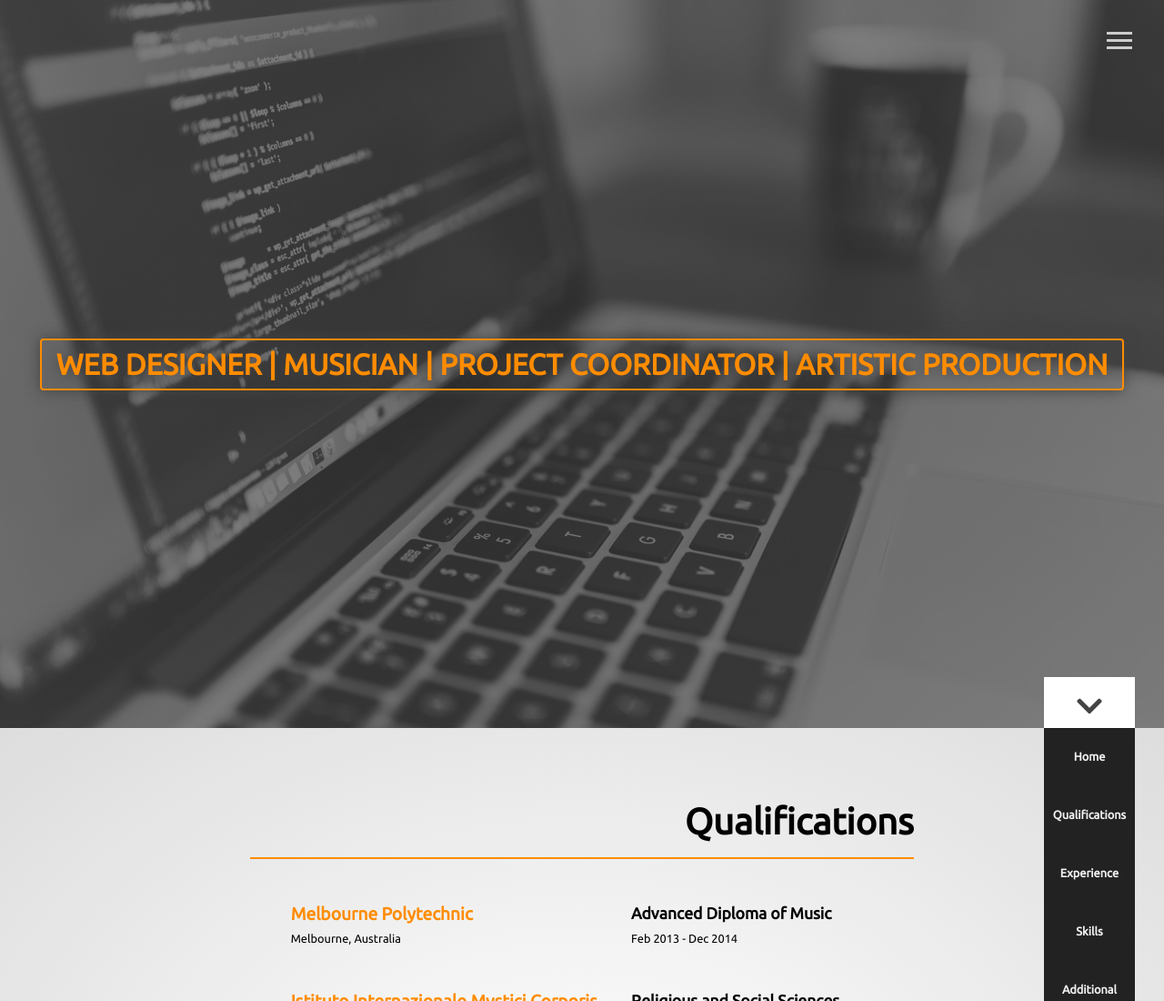
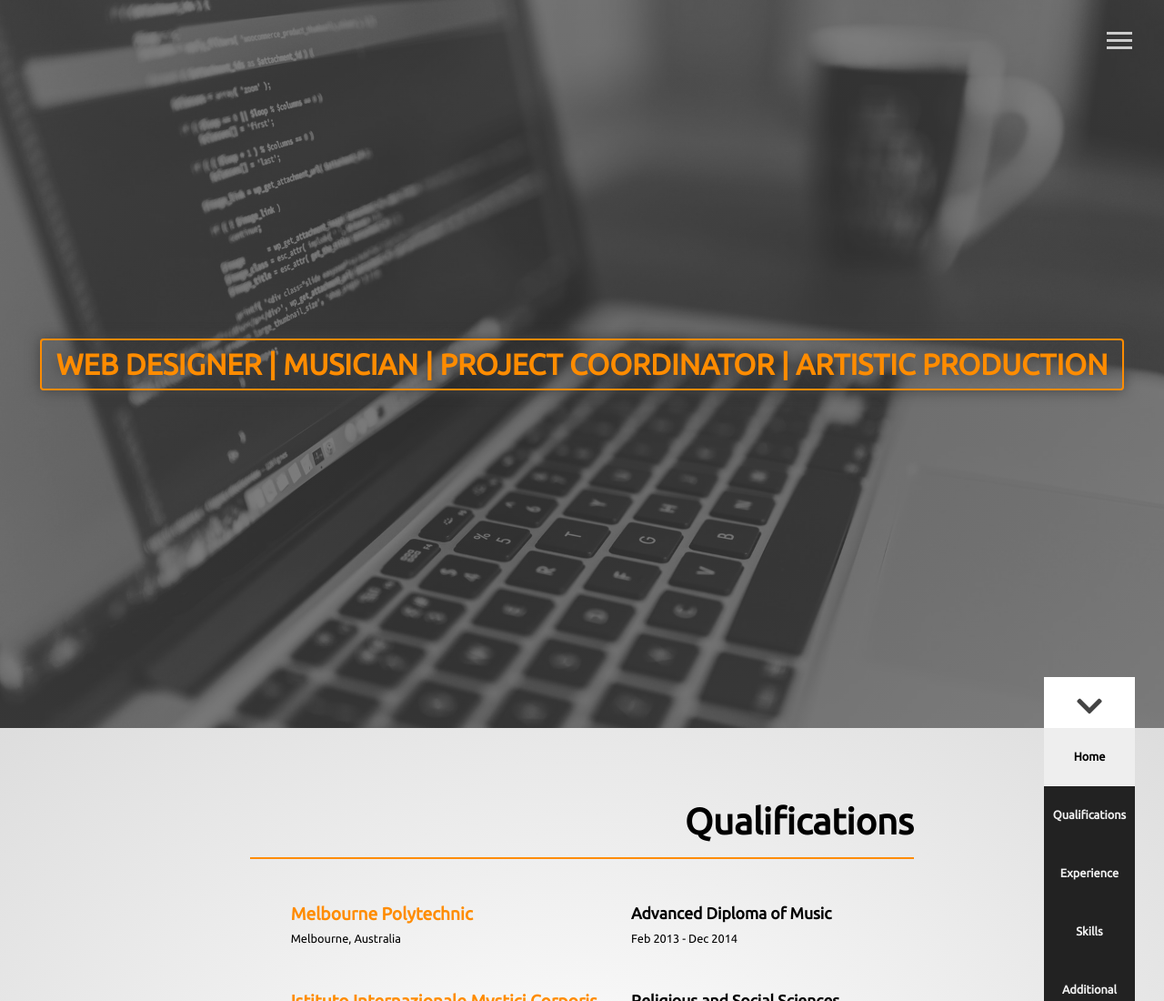
Before and after one commit to nachospada/resume, a plain HTML site: page index.html in a window 1280 px wide. Shown: the top 1100 px of the page at 91% size. Drawn offline with nearby package versions, Linux system fonts and the light colour scheme.

Commit message:
Add files via upload

```diff
--- a/css/style.css
+++ b/css/style.css
@@ -13,6 +13,11 @@ html {
 body {
     font-family: Ubuntu;
     margin: 0;
+}
+
+a {
+    color: #000;
+    text-decoration: none;
 }
 
 /* MENU BUTTON */
@@ -65,7 +70,7 @@ body {
     margin: 0;
 }
 
-#navbar a {
+.btn {
   display: block;
   color: #f2f2f2;
   text-align: center;
@@ -74,7 +79,7 @@ body {
   transition: all .2s ease-out;
 }
 
-#navbar a:hover {
+.active, #navbar a:hover {
   background-color: #eee;
   color: black;
 }
--- a/index.html
+++ b/index.html
@@ -10,11 +10,11 @@
 <body>
    <nav id="navbar">
       <ul>
-          <a href="#first-section"><li>Home</li></a>
-          <a href="#second-section"><li>Qualifications</li></a>
-          <a href="#third-section"><li>Experience</li></a>
-          <a href="#fourth-section"><li>Skills</li></a>
-          <a href="#fifth-section"><li>Additional</li></a>
+          <a href="#first-section" class="btn"><li>Home</li></a>
+          <a href="#second-section" class="btn active"><li>Qualifications</li></a>
+          <a href="#third-section" class="btn"><li>Experience</li></a>
+          <a href="#fourth-section" class="btn"><li>Skills</li></a>
+          <a href="#fifth-section" class="btn"><li>Additional</li></a>
       </ul>
    </nav>
 
@@ -559,7 +559,10 @@
             </table>
         </div>
    </div>
-
+   <script
+  src="https://code.jquery.com/jquery-3.3.1.js"
+  integrity="sha256-2Kok7MbOyxpgUVvAk/HJ2jigOSYS2auK4Pfzbm7uH60="
+  crossorigin="anonymous"></script>
    <script src="js/main.js"></script>
    <script>
         // When the user scrolls down the height of the first section -50px, slide down the navbar
@@ -569,7 +572,7 @@
           if (document.body.scrollTop > document.getElementById("first-section").clientHeight-50 || document.documentElement.scrollTop > document.getElementById("first-section").clientHeight-50) {
             document.getElementById("navbar").style.top = "3rem";
             document.getElementById("navbar").style.position = "fixed";
-            document.querySelectorAll.style.overflow = "hidden";
+//            document.querySelectorAll.style.overflow = "hidden";
           } else {
             document.getElementById("navbar").style.top = "100%";
             document.getElementById("navbar").style.position = "absolute";
--- a/js/main.js
+++ b/js/main.js
@@ -51,3 +51,23 @@ function toggleMenu() {
         document.getElementsByClassName('btn-line')[2].style.transform = "none";
     }
 }
+
+$(document).ready(function(){
+    $(document).on("scroll", onScroll);
+
+    function onScroll(event){
+        var scrollPos = $(document).scrollTop();
+
+        $('#navbar a').each(function () {
+            var currLink = $(this);
+            var refElement = $(currLink.attr("href"));
+            if (refElement.position().top <= scrollPos && refElement.position().top + refElement.height() > scrollPos) {
+                $('#navbar ul li a').removeClass("active");
+                currLink.addClass("active");
+            }
+            else{
+                currLink.removeClass("active");
+            }
+        });
+    }
+});
```
